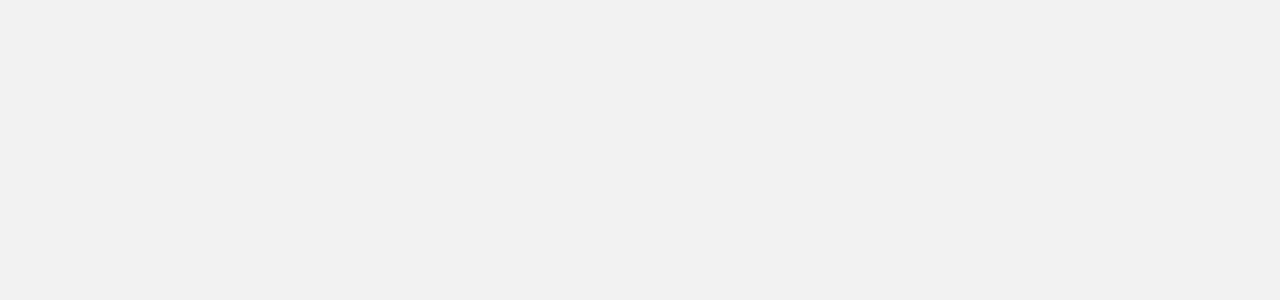
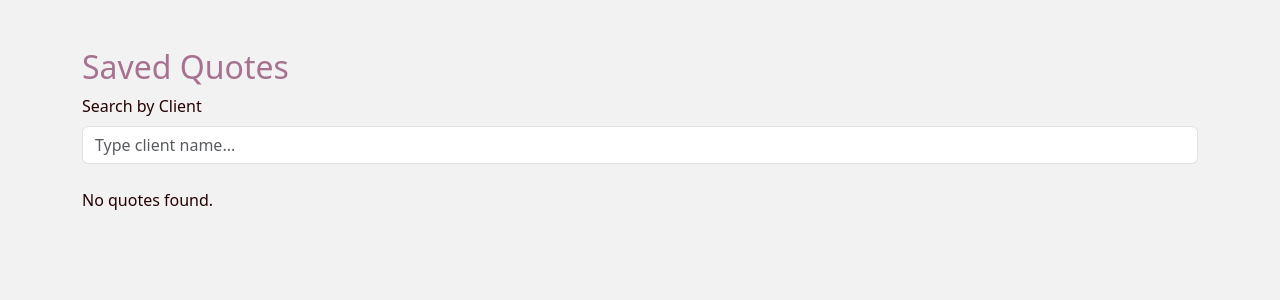
Before and after one commit to sbcybersolutions/sow-project, a React (Vite) app: page /quotes in a window 1280 px wide. Before the commit this address had no page. Shown: the top 300 px of the page. Built offline with nearby package versions, Linux system fonts and the light colour scheme.

Commit message:
Added saved quotes page with search by client

```diff
--- a/src/App.jsx
+++ b/src/App.jsx
@@ -1,14 +1,15 @@
 import { Routes, Route } from 'react-router-dom';
 import Home from './components/Home/Home';
 import QuoteForm from './components/QuoteForm/QuoteForm';
-// import QuoteList from './components/QuoteList/QuoteList';
+import QuotesList from './components/QuotesList/QuotesList'; // ✅ plural "Quotes"
+
 
 function App() {
   return (
     <Routes>
       <Route path="/" element={<Home />} />
       <Route path="/build" element={<QuoteForm />} />
-      {/* <Route path="/quotes" element={<QuoteList />} /> */}
+      <Route path="/quotes" element={<QuotesList />} />
     </Routes>
   );
 }
--- a/src/components/QuoteForm/QuoteForm.jsx
+++ b/src/components/QuoteForm/QuoteForm.jsx
@@ -39,9 +39,12 @@ function QuoteForm() {
     }),
   };
 
-    console.log('Submitted Quote:', fullQuote);
-    // TODO: Save or export
+  const existing = JSON.parse(localStorage.getItem('sow_quotes') || '[]');
+  localStorage.setItem('sow_quotes', JSON.stringify([...existing, fullQuote]));
+
+  console.log('Quote saved:', fullQuote);
 };
+
 
   const totalQuoteAmount = projectEntries.reduce((sum, entry) => {
     const internal = getInternalCost(entry.type);
--- /dev/null
+++ b/src/components/QuotesList/QuotesList.css
@@ -0,0 +1,3 @@
+.card {
+  border-left: 6px solid var(--primary-color);
+}
--- /dev/null
+++ b/src/components/QuotesList/QuotesList.jsx
@@ -0,0 +1,60 @@
+import React, { useEffect, useState } from 'react';
+import './QuotesList.css';
+
+function QuotesList() {
+  const [quotes, setQuotes] = useState([]);
+  const [filterClient, setFilterClient] = useState('');
+
+  useEffect(() => {
+    const savedQuotes = JSON.parse(localStorage.getItem('sow_quotes') || '[]');
+    setQuotes(savedQuotes);
+  }, []);
+
+  const filteredQuotes = quotes.filter((q) =>
+    !filterClient ||
+    q.clientName.toLowerCase().includes(filterClient.trim().toLowerCase())
+  );
+
+  return (
+    <div className="container mt-5">
+      <h2 style={{ color: 'var(--primary-color)' }}>Saved Quotes</h2>
+
+      <div className="mb-4">
+        <label htmlFor="clientFilter" className="form-label">Search by Client</label>
+        <input
+          type="text"
+          id="clientFilter"
+          className="form-control"
+          placeholder="Type client name..."
+          value={filterClient}
+          onChange={(e) => setFilterClient(e.target.value)}
+        />
+      </div>
+
+      {filteredQuotes.length === 0 ? (
+        <p>No quotes found.</p>
+      ) : (
+        <div className="row">
+          {filteredQuotes.map((quote, idx) => (
+            <div key={idx} className="col-md-6 mb-4">
+              <div className="card shadow-sm h-100">
+                <div className="card-body">
+                  <h5 className="card-title">{quote.projectName}</h5>
+                  <h6 className="card-subtitle mb-2 text-muted">{quote.clientName}</h6>
+                  <p className="card-text">
+                    Date: {quote.quoteDate}<br />
+                    Projects: {quote.projects.length}<br />
+                    Total: $
+                    {quote.projects.reduce((sum, p) => sum + (p.billingRate * p.quantity), 0).toFixed(2)}
+                  </p>
+                </div>
+              </div>
+            </div>
+          ))}
+        </div>
+      )}
+    </div>
+  );
+}
+
+export default QuotesList;
```
Lines whose indentation alone changed are shown as unchanged.
